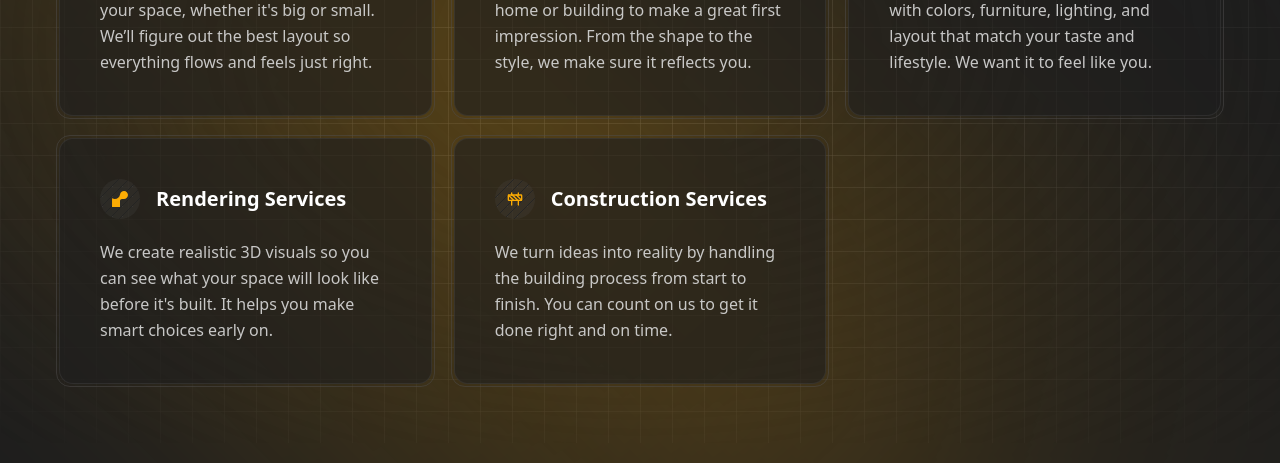
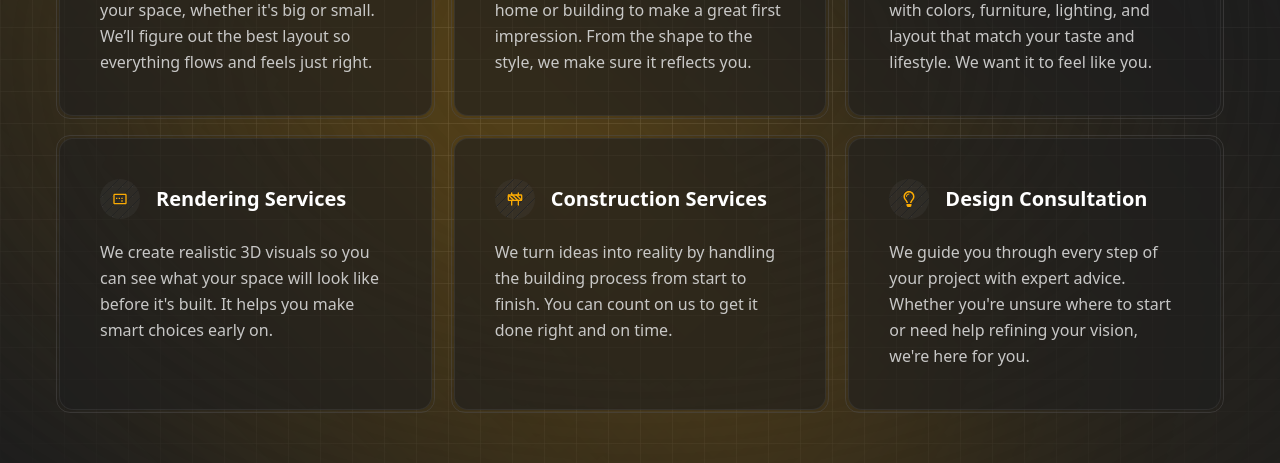
Before and after one commit to rainndev/MNKC-Architecture, a React (Vite) app: page / in a window 1280 px wide. Shown: the part 2040-2503 px from the top of the page. Built offline with nearby package versions, Linux system fonts and the light colour scheme.

Commit message:
feat(services-data): replace rendering icon and add design consultation service

```diff
--- a/src/data/services-data.tsx
+++ b/src/data/services-data.tsx
@@ -1,8 +1,9 @@
 import { GrPlan } from "react-icons/gr";
 import { BsLayoutSidebarInset } from "react-icons/bs";
 import { BsLayoutSidebarReverse } from "react-icons/bs";
-import { SiRender } from "react-icons/si";
 import { LuConstruction } from "react-icons/lu";
+import { FaRegLightbulb } from "react-icons/fa";
+import { MdOutlineImageAspectRatio } from "react-icons/md";
 
 export const content = [
   {
@@ -41,7 +42,7 @@ export const content = [
     description:
       "We create realistic 3D visuals so you can see what your space will look like before it's built. It helps you make smart choices early on.",
 
-    icon: <SiRender />,
+    icon: <MdOutlineImageAspectRatio />,
   },
   {
     title: "Construction Services",
@@ -50,4 +51,12 @@ export const content = [
 
     icon: <LuConstruction />,
   },
+
+  {
+    title: "Design Consultation",
+    description:
+      "We guide you through every step of your project with expert advice. Whether you're unsure where to start or need help refining your vision, we're here for you.",
+
+    icon: <FaRegLightbulb />,
+  },
 ];
```
